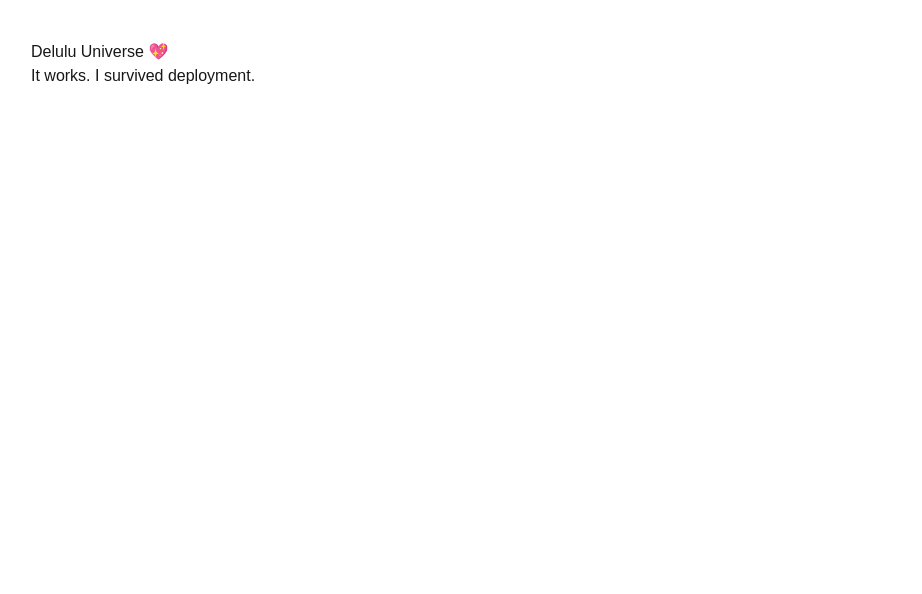
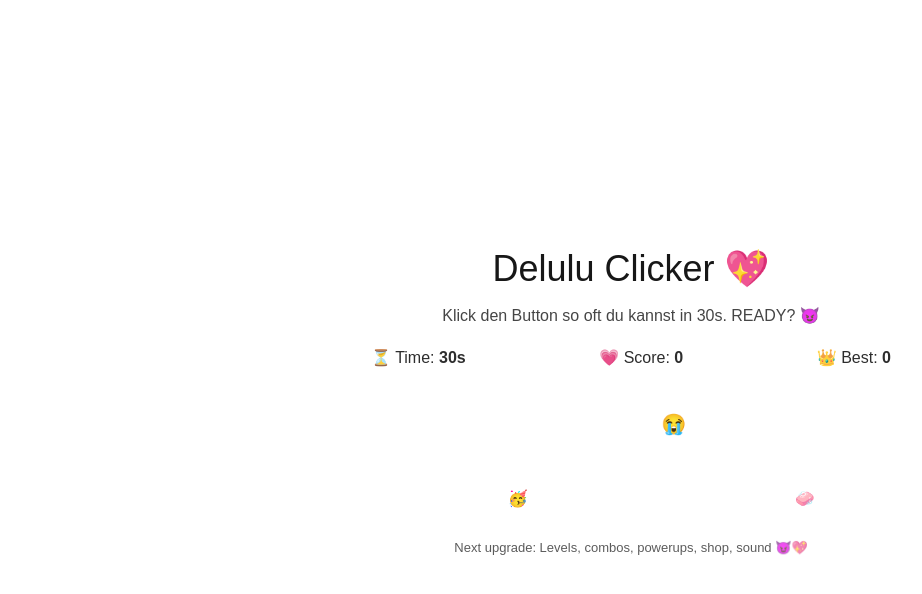
Before and after one commit to Bambusbjoern95/delulu_universe, a Next.js app: page / in a window 1280 px wide. Shown: the top 594 px of the page, without its empty margins (9-931 px from the left). Built offline with nearby package versions, Linux system fonts and the light colour scheme.

Commit message:
add delulu clicker game

```diff
--- a/app/page.tsx
+++ b/app/page.tsx
@@ -1,8 +1,138 @@
+"use client";
+
+import { useEffect, useMemo, useState } from "react";
+
 export default function Home() {
+  const GAME_SECONDS = 30;
+
+  const [score, setScore] = useState(0);
+  const [timeLeft, setTimeLeft] = useState(GAME_SECONDS);
+  const [running, setRunning] = useState(false);
+  const [best, setBest] = useState(0);
+
+  // load best score
+  useEffect(() => {
+    const saved = Number(localStorage.getItem("delulu_best") || 0);
+    setBest(saved);
+  }, []);
+
+  // timer
+  useEffect(() => {
+    if (!running) return;
+    if (timeLeft <= 0) {
+      setRunning(false);
+      return;
+    }
+    const id = setInterval(() => setTimeLeft((t) => t - 1), 1000);
+    return () => clearInterval(id);
+  }, [running, timeLeft]);
+
+  // save best
+  useEffect(() => {
+    if (score > best) {
+      setBest(score);
+      localStorage.setItem("delulu_best", String(score));
+    }
+  }, [score, best]);
+
+  const status = useMemo(() => {
+    if (running) return "GO GO GO 💅✨";
+    if (timeLeft === 0) return "TIME 😭💖";
+    return "READY? 😈";
+  }, [running, timeLeft]);
+
+  function start() {
+    setScore(0);
+    setTimeLeft(GAME_SECONDS);
+    setRunning(true);
+  }
+
+  function tap() {
+    if (!running) return;
+    setScore((s) => s + 1);
+  }
+
   return (
-    <main style={{ padding: 40 }}>
-      <h1>Delulu Universe 💖</h1>
-      <p>It works. I survived deployment.</p>
+    <main style={{ minHeight: "100vh", padding: 24, display: "grid", placeItems: "center" }}>
+      <div style={{ width: "min(520px, 92vw)", textAlign: "center" }}>
+        <h1 style={{ fontSize: 36, marginBottom: 8 }}>Delulu Clicker 💖</h1>
+        <p style={{ opacity: 0.8, marginBottom: 18 }}>
+          Klick den Button so oft du kannst in {GAME_SECONDS}s. {status}
+        </p>
+
+        <div
+          style={{
+            display: "flex",
+            justifyContent: "space-between",
+            gap: 12,
+            marginBottom: 16,
+            fontSize: 16,
+            opacity: 0.9,
+          }}
+        >
+          <div>⏳ Time: <b>{timeLeft}s</b></div>
+          <div>💗 Score: <b>{score}</b></div>
+          <div>👑 Best: <b>{best}</b></div>
+        </div>
+
+        <button
+          onClick={tap}
+          style={{
+            width: "100%",
+            padding: "22px 16px",
+            borderRadius: 16,
+            border: "1px solid rgba(255,255,255,0.15)",
+            background: "rgba(255,255,255,0.06)",
+            color: "white",
+            fontSize: 20,
+            cursor: running ? "pointer" : "not-allowed",
+            userSelect: "none",
+          }}
+        >
+          {running ? "TAP FOR DELUSION 💅✨" : "Start first 😭"}
+        </button>
+
+        <div style={{ display: "flex", gap: 10, marginTop: 12 }}>
+          <button
+            onClick={start}
+            style={{
+              flex: 1,
+              padding: "12px 14px",
+              borderRadius: 14,
+              border: "1px solid rgba(255,255,255,0.15)",
+              background: "rgba(255,255,255,0.10)",
+              color: "white",
+              cursor: "pointer",
+              fontSize: 16,
+            }}
+          >
+            Start 🥳
+          </button>
+
+          <button
+            onClick={() => {
+              localStorage.removeItem("delulu_best");
+              setBest(0);
+            }}
+            style={{
+              flex: 1,
+              padding: "12px 14px",
+              borderRadius: 14,
+              border: "1px solid rgba(255,255,255,0.15)",
+              background: "rgba(255,255,255,0.04)",
+              color: "white",
+              cursor: "pointer",
+              fontSize: 16,
+            }}
+          >
+            Reset Best 🧼
+          </button>
+        </div>
+
+        <p style={{ marginTop: 14, opacity: 0.7, fontSize: 13 }}>
+          Next upgrade: Levels, combos, powerups, shop, sound 😈💖
+        </p>
+      </div>
     </main>
-  )
+  );
 }
```
